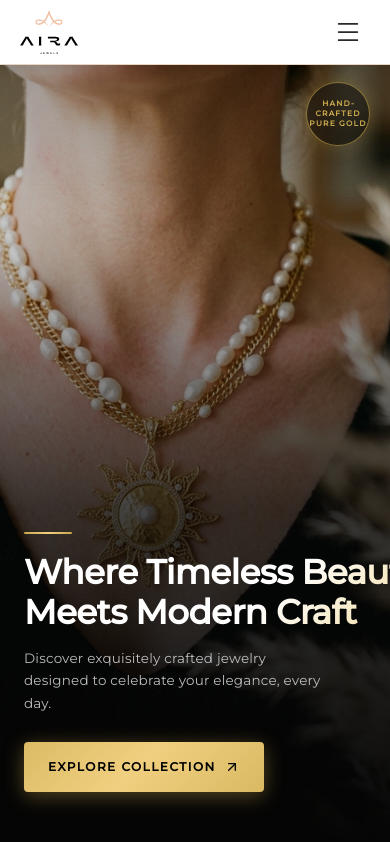
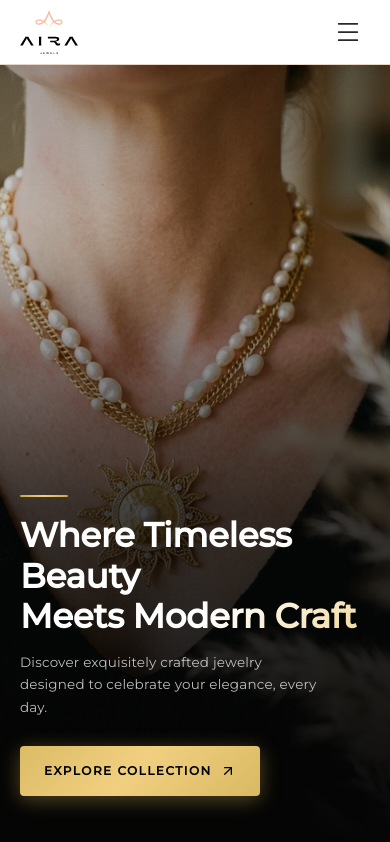
Before and after one commit to jeevanvishnu/aira, a React (Vite) app: page / in a window 390 px wide. Shown: the top 842 px of the page. Built offline with nearby package versions, Linux system fonts and the light colour scheme.

Commit message:
feat: add HeroScroll component and KidsCollection section with responsive styling

```diff
--- a/src/components/HeroScroll.css
+++ b/src/components/HeroScroll.css
@@ -85,6 +85,10 @@
   opacity: 0;
   transform: translateY(30px);
   animation: heroFadeIn 1.2s cubic-bezier(0.4, 0, 0.2, 1) 0.3s forwards;
+}
+
+.hero-headline span {
+  white-space: nowrap;
 }
 
 .hero-description {
@@ -181,57 +185,32 @@
     animation: heroFadeIn 1s cubic-bezier(0.4, 0, 0.2, 1) 0.2s both;
   }
 
-  /* Floating luxury badge top-right */
-  .hero-badge {
-    display: flex;
-    position: absolute;
-    top: 90px;
-    right: 20px;
-    z-index: 11;
-    flex-direction: column;
-    align-items: center;
-    justify-content: center;
-    width: 72px;
-    height: 72px;
-    border-radius: 50%;
-    border: 1.5px solid rgba(201, 168, 76, 0.6);
-    background: rgba(0, 0, 0, 0.45);
-    backdrop-filter: blur(8px);
-    -webkit-backdrop-filter: blur(8px);
-    animation: heroFadeIn 1.2s cubic-bezier(0.4, 0, 0.2, 1) 1s both;
-    box-shadow: 0 0 18px rgba(201, 168, 76, 0.25);
-  }
-
-  .hero-badge-text {
-    font-family: var(--font-sans);
-    font-size: 7.5px;
-    font-weight: 700;
-    letter-spacing: 1.2px;
-    text-transform: uppercase;
-    color: #c9a84c;
-    text-align: center;
-    line-height: 1.3;
-  }
-
   .hero-content {
-    padding: 0 24px 52px 24px;
+    padding: 0 20px 48px 20px;
     align-items: flex-start;
     text-align: left;
     width: 100%;
     box-sizing: border-box;
+    overflow: hidden;
   }
 
   .hero-headline {
-    font-size: 38px;
+    font-size: 34px;
     font-weight: 600;
     line-height: 1.2;
-    letter-spacing: -0.5px;
+    letter-spacing: -0.3px;
     margin-bottom: 14px;
+    white-space: normal;
+    word-break: break-word;
     /* Subtle gold shimmer on headline */
     background: linear-gradient(135deg, #ffffff 60%, #f0d898 100%);
     -webkit-background-clip: text;
     -webkit-text-fill-color: transparent;
     background-clip: text;
+  }
+
+  .hero-headline span {
+    white-space: normal;
   }
 
   .hero-description {
--- a/src/components/HeroScroll.tsx
+++ b/src/components/HeroScroll.tsx
@@ -10,18 +10,14 @@ const HeroScroll: React.FC = () => {
         <div className="hero-gradient-overlay"></div>
       </div>
 
-      {/* Floating luxury badge — mobile only */}
-      <div className="hero-badge">
-        <span className="hero-badge-text">Hand&shy;crafted{'\n'}Pure Gold</span>
-      </div>
 
       <div className="hero-content">
         {/* Gold accent line — mobile only */}
         <div className="hero-accent-line"></div>
 
         <h1 className="hero-headline">
-          <span style={{ display: 'block', whiteSpace: 'nowrap' }}>Where Timeless Beauty</span>
-          <span style={{ display: 'block', whiteSpace: 'nowrap' }}>Meets Modern Craft</span>
+          <span style={{ display: 'block' }}>Where Timeless Beauty</span>
+          <span style={{ display: 'block' }}>Meets Modern Craft</span>
         </h1>
         <p className="hero-description">
           Discover exquisitely crafted jewelry designed to celebrate your elegance, every day.
--- a/src/components/KidsCollection.css
+++ b/src/components/KidsCollection.css
@@ -144,18 +144,28 @@
   }
 
   .kids-title {
-    font-size: 2rem;
+    font-size: 1.8rem;
+    letter-spacing: 0.1em;
   }
 
   .kids-subtitle {
     font-size: 1.2rem;
   }
 
+  .kids-visuals {
+    min-height: 340px;
+    width: 100%;
+  }
+
   .img-tall {
-    width: 90%;
+    width: 75%;
   }
 
   .img-square {
-    display: none; /* Simplify layout for very small screens */
+    display: block;
+    width: 42%;
+    left: 0;
+    bottom: -15px;
+    border-width: 6px;
   }
 }
```
